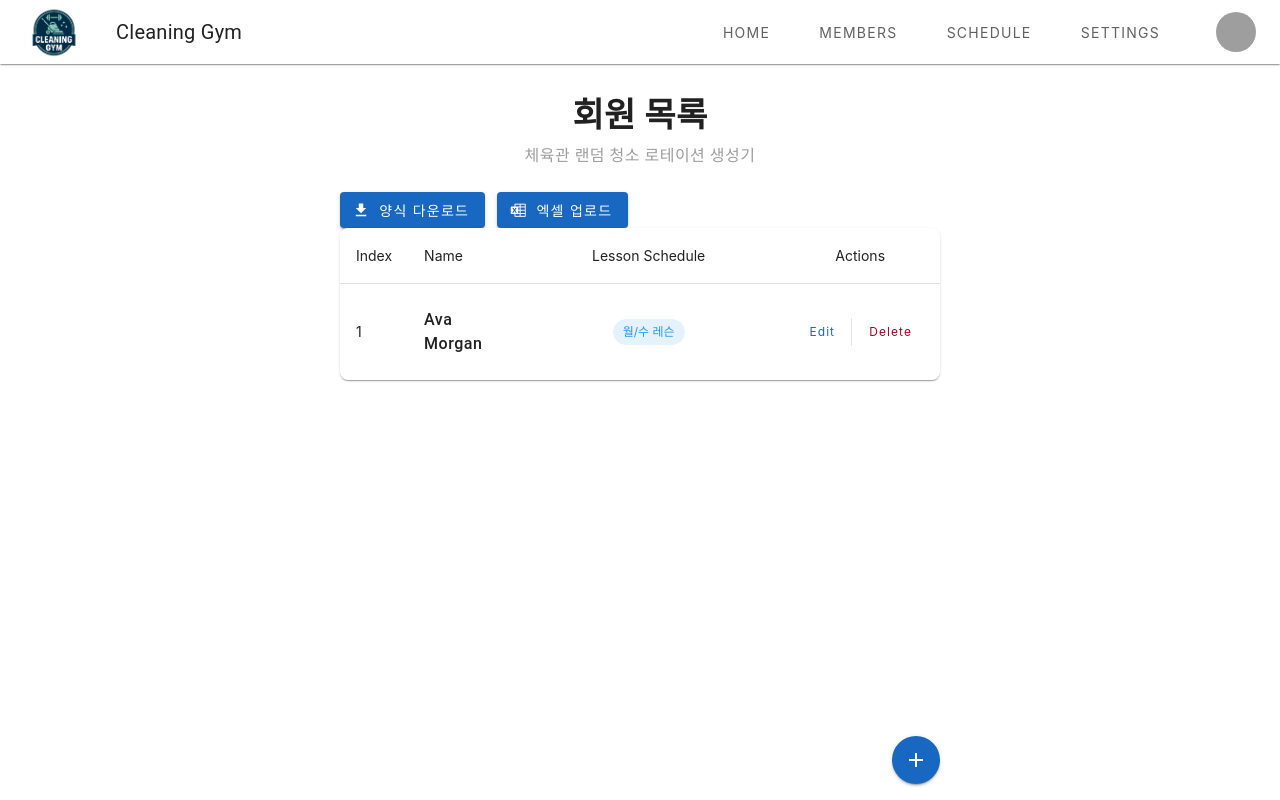
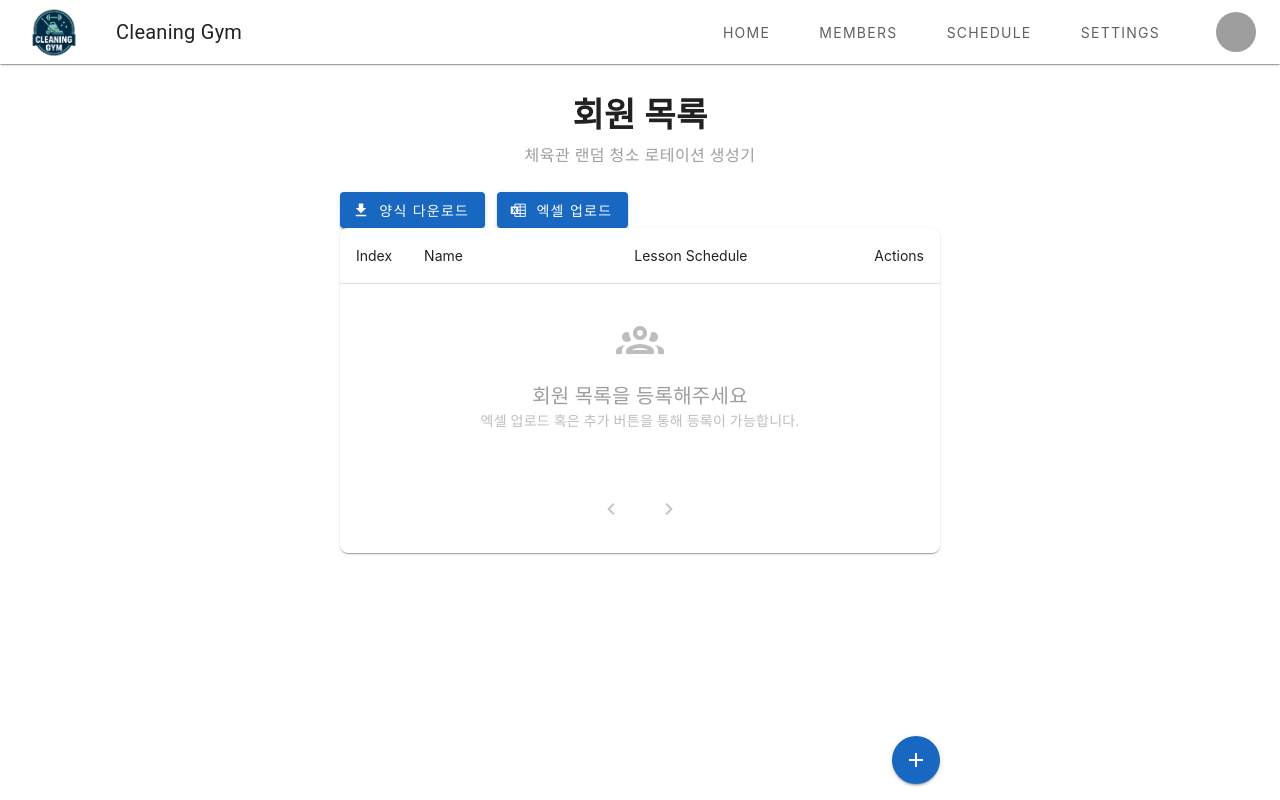
Before and after one commit to HoonDongKang/gym-cleaning-rotation, a Vue app: page / in a window 1280 px wide. Built offline with nearby package versions, Linux system fonts and the light colour scheme; grey boxes are pictures that could not be loaded.

Commit message:
feat: Add generating random _id for members

```diff
--- a/src/components/ExcelBtnGroup.vue
+++ b/src/components/ExcelBtnGroup.vue
@@ -34,12 +34,11 @@ const uploadFile = () => {
 };
 
 const createMember = (data) => {
-  if (data.length !== 4) throw new Error('잘못 입력된 회원이 존재합니다.');
-
+  if (data.length !== 3) throw new Error('잘못 입력된 회원이 존재합니다.');
   let schedule = [];
-  if (data[2] === 'O') schedule.push('lessonMW');
-  if (data[3] === 'O') schedule.push('lessonTT');
-  return { _id: data[0], name: data[1], schedule };
+  if (data[1] === 'O') schedule.push('lessonMW');
+  if (data[2] === 'O') schedule.push('lessonTT');
+  return { name: data[0], schedule };
 };
 
 const handleFileChange = async (event) => {
@@ -67,6 +66,8 @@ const handleFileChange = async (event) => {
 
     excelData.value = data;
     emit('save', excelData.value);
+
+    selectedFile.value = null;
   } catch (e) {
     console.error('파일 읽기 오류', e);
   }
--- a/src/components/MemberDialog.vue
+++ b/src/components/MemberDialog.vue
@@ -52,11 +52,10 @@ import { ref, computed, defineEmits, defineProps, watch } from 'vue';
 const emit = defineEmits(['save']);
 const props = defineProps<{
   member?: {
-    _id: number;
+    _id: number | null;
     name: string;
     schedule?: string[];
   };
-  length: number;
 }>();
 
 const valid = ref(false);
@@ -65,7 +64,6 @@ const dialog = ref(false);
 const isEditMode = computed(() => !!props.member);
 
 const formData = ref({
-  _id: length + 1,
   name: '',
   lessonMW: false,
   lessonTT: false,
@@ -76,7 +74,6 @@ const canSave = computed(() => formData.value.name.trim() !== '');
 
 const resetForm = () => {
   formData.value = {
-    _id: props.length + 1,
     name: '',
     lessonMW: false,
     lessonTT: false,
@@ -85,7 +82,6 @@ const resetForm = () => {
 
 const fillForm = () => {
   if (props.member) {
-    formData.value._id = props.member._id;
     formData.value.name = props.member.name || '';
     formData.value.lessonMW = props.member.schedule?.includes('lessonMW') ?? false;
     formData.value.lessonTT = props.member.schedule?.includes('lessonTT') ?? false;
@@ -94,22 +90,10 @@ const fillForm = () => {
   }
 };
 
-watch(dialog, (val) => {
-  if (val) fillForm();
-});
-
-watch(
-  () => props.member,
-  () => {
-    if (dialog.value) fillForm();
-  },
-);
-
 const save = () => {
   if (!canSave.value) return;
 
   const memberData = {
-    _id: formData.value._id,
     name: formData.value.name.trim(),
     schedule: [
       ...(formData.value.lessonMW ? ['lessonMW'] : []),
@@ -126,4 +110,15 @@ const close = () => {
   dialog.value = false;
   resetForm();
 };
+
+watch(dialog, (val) => {
+  if (val) fillForm();
+});
+
+watch(
+  () => props.member,
+  () => {
+    if (dialog.value) fillForm();
+  },
+);
 </script>
--- a/src/components/MemberManagement.vue
+++ b/src/components/MemberManagement.vue
@@ -14,13 +14,22 @@
       <v-card elevation="1" class="rounded-lg" width="600px">
         <v-data-table
           :headers="headers"
-          :items="members"
-          :items-per-page="10"
+          :items="pagedMembers"
+          :items-per-page="itemsPerPage"
+          :loading="loading"
           hide-default-footer
           disable-sort
           class="elevation-0"
           item-key="id"
         >
+          <template #item._id="{ item, index }">
+            <div class="py-2">
+              <span class="text-body-1 font-weight-medium text-grey-darken-4">
+                {{ (page - 1) * 10 + index + 1 }}
+              </span>
+            </div>
+          </template>
+
           <template #item.name="{ item }">
             <div class="py-2">
               <span class="text-body-1 font-weight-medium text-grey-darken-4">
@@ -45,7 +54,7 @@
 
           <template #item.actions="{ item }">
             <div class="d-flex gap-2">
-              <member-dialog v-bind="{ member: item, length: members.length }" @save="handleMember">
+              <member-dialog v-bind="{ member: item }" @save="handleMember">
                 <template #activator="props">
                   <v-btn
                     v-bind="props"
@@ -83,6 +92,8 @@
             </div>
           </template>
         </v-data-table>
+
+        <v-pagination v-model="page" :length="length" class="my-4"></v-pagination>
       </v-card>
 
       <member-dialog v-bind="{ length: members.length }" @save="handleMember">
@@ -102,7 +113,7 @@
 </template>
 
 <script setup>
-import { ref, reactive } from 'vue';
+import { ref, computed, watch } from 'vue';
 import ExcelBtnGroup from './ExcelBtnGroup.vue';
 import MemberDialog from './MemberDialog.vue';
 import MemberDeleteDialog from './MemberDeleteDialog.vue';
@@ -134,15 +145,21 @@ const headers = ref([
   },
 ]);
 
-const members = ref([
-  {
-    _id: 1,
-    name: 'Ava Morgan',
-    schedule: ['lessonMW'],
-  },
-]);
+const members = ref([]);
+const page = ref(1);
+const length = ref(Math.floor(members.length / 10) + 1);
+let loading = ref(false);
+const itemsPerPage = 10;
 
-// Methods
+const pagedMembers = computed(() => {
+  const start = (page.value - 1) * itemsPerPage;
+  return members.value.slice(start, start + itemsPerPage);
+});
+
+const generateRandomId = () => {
+  return Date.now() + Math.random();
+};
+
 const getScheduleColor = (schedule) => {
   const scheduleColors = {
     lessonMW: 'blue',
@@ -158,18 +175,23 @@ const editMember = (member) => {
   }
 };
 
-const deleteMember = (_id) => {
+const deleteMember = async (_id) => {
+  loading.value = true;
+
+  await new Promise((resolve) => setTimeout(resolve, 100));
   if (_id) {
     const index = members.value.findIndex((m) => m._id === _id);
     if (index > -1) {
       members.value.splice(index, 1);
     }
   }
+
+  loading.value = false;
 };
 
 const handleMember = (member) => {
-  if (members.value.length < member?._id) {
-    addMember(member);
+  if (!member?._id) {
+    addMember({ ...member, _id: generateRandomId() });
   } else {
     editMember(member);
   }
@@ -179,12 +201,28 @@ const addMember = (member) => {
   members.value.push(member);
 };
 
-const addExcelMembers = (excelMembers) => {
+const addExcelMembers = async (excelMembers) => {
+  loading.value = true;
+
+  await new Promise((resolve) => setTimeout(resolve, 100));
   members.value = [...members.value, ...excelMembers].map((member, i) => ({
     ...member,
-    _id: i + 1,
+    _id: generateRandomId(),
   }));
+
+  loading.value = false;
 };
+
+watch(
+  () => members.value.length,
+  (newLength) => {
+    length.value = Math.ceil(newLength / itemsPerPage);
+    if (page.value > length.value) {
+      page.value = length.value || 1;
+    }
+  },
+  { immediate: true },
+);
 </script>
 
 <style scoped>
```
Also changed, not shown: 1 other file (tests, documents, lock files or other folders).
